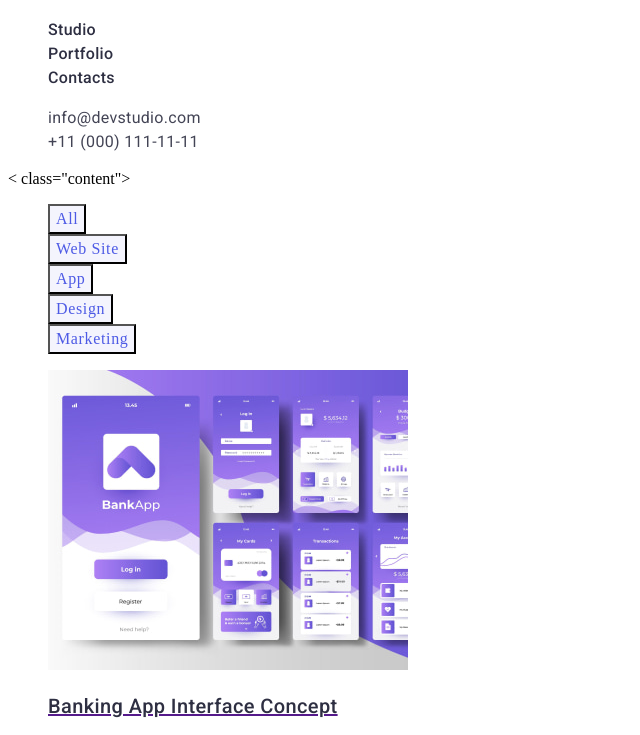
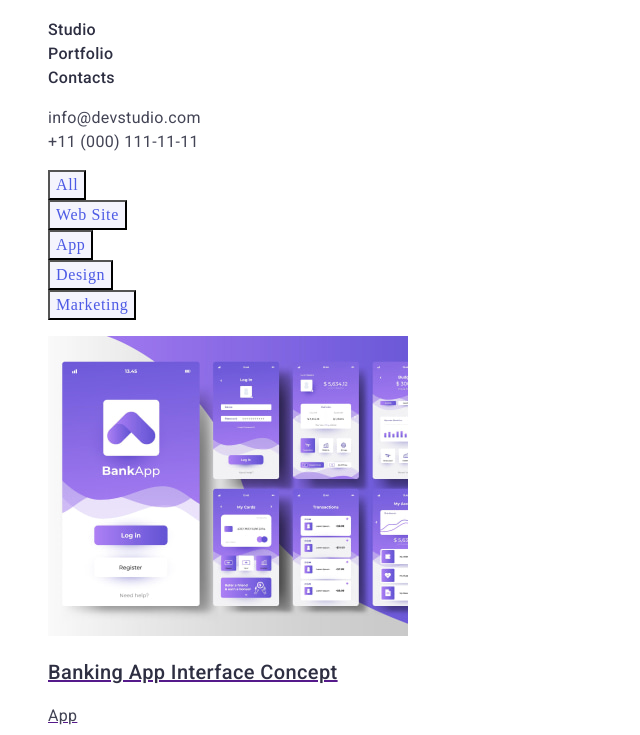
Before and after one commit to LarisaChia/goit-markup-hw-02, a plain HTML site: page portfolio.html in a window 1280 px wide. Shown: the part 36-771 px from the top of the page, without its empty margins (0-640 px from the left). Drawn offline with Linux system fonts and the light colour scheme.

Commit message:
forth correction css text

```diff
--- a/portfolio.html
+++ b/portfolio.html
@@ -55,7 +55,7 @@
     <!-- Main section -->
     <main>
       <!-- Content section -->
-      < class="content">
+      <section>
         <h1 hidden class="visually-hidden">Content</h1>
         <ul class="content-list list">
           <li class="content-item">
```
Lines whose indentation alone changed are shown as unchanged.
